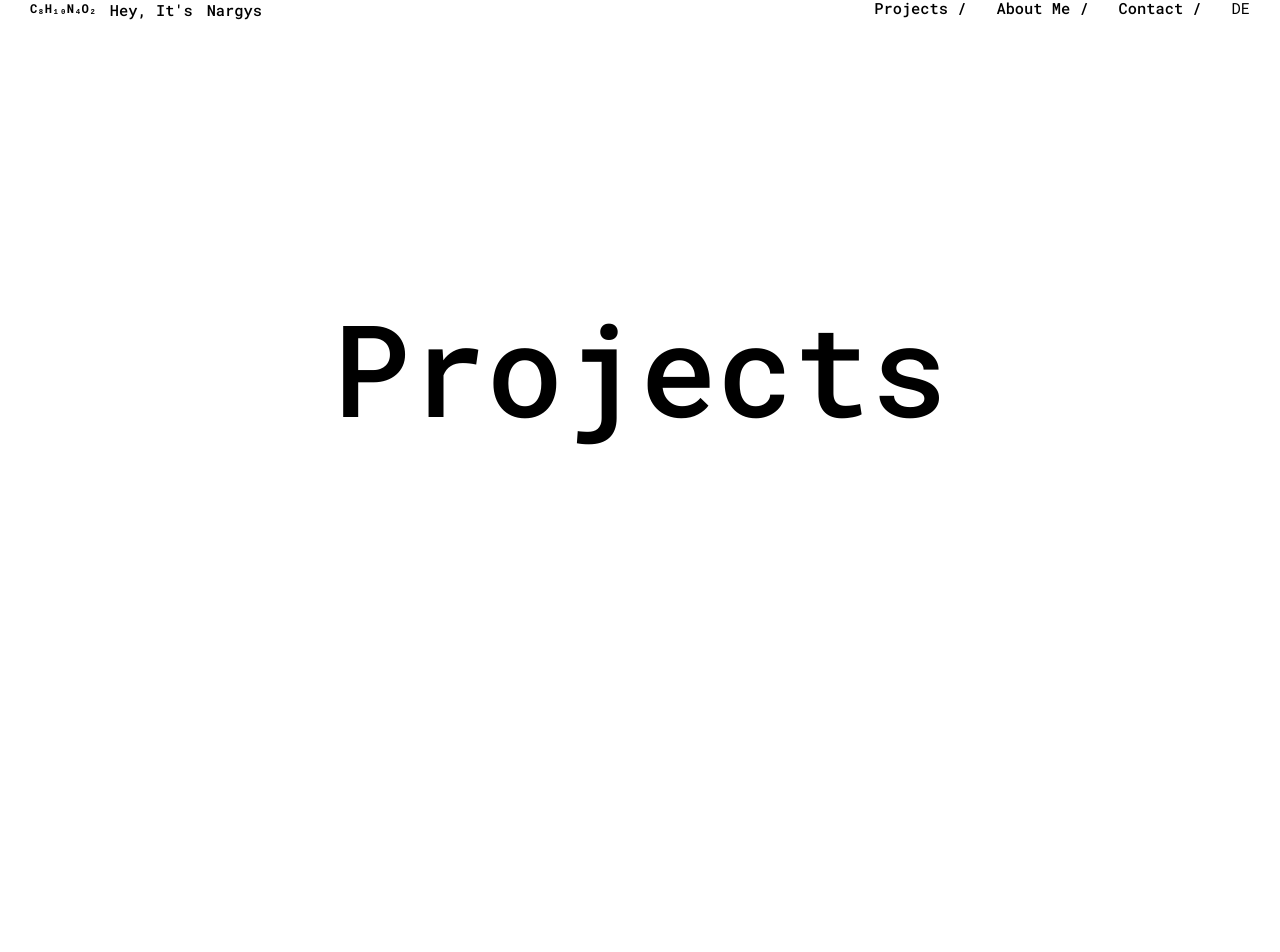
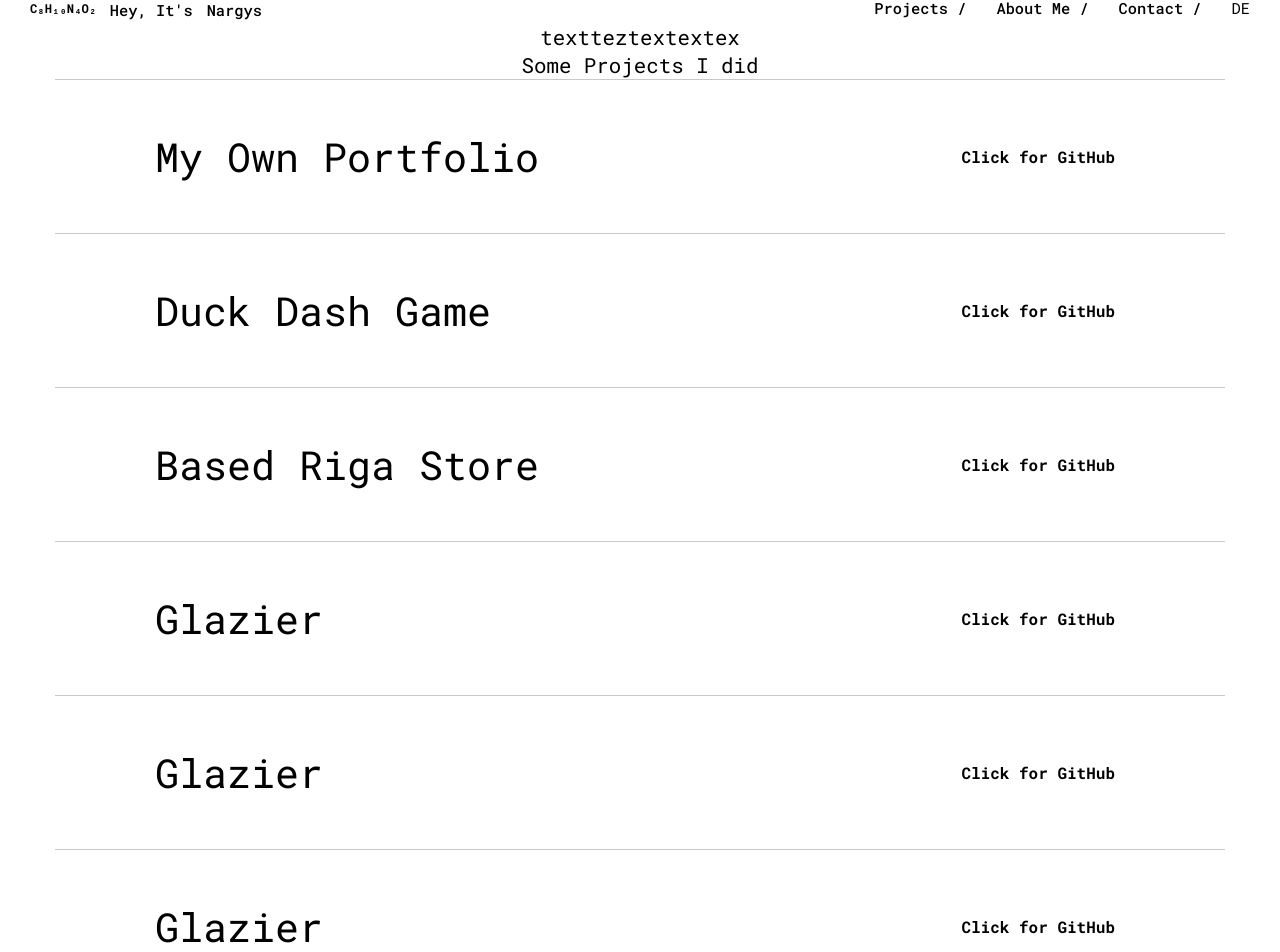
Before and after one commit to nargysc/portfolionrgs, a React (Create React App) app: page /projects in a window 1280 px wide. Shown: the part 32-984 px from the top of the page. Before the commit the page ends 800 px from the top, so only its background shows below. Built offline with nearby package versions, Linux system fonts and the light colour scheme; a web font is replaced by a local one.

Commit message:
Project component fixed

```diff
--- a/src/Components/ProjectG.js
+++ b/src/Components/ProjectG.js
@@ -3,7 +3,7 @@ import "./ProjectG.scss";
 import Magnetic from "./Magnetic";
 import { useTranslation } from "react-i18next";
 
-import IMG1 from "../images/netflix.png";
+import IMG1 from "../images/myown.png";
 import IMG2 from "../images/duckdash.png";
 import IMG3 from "../images/basedriga.png";
 import IMG4 from "../images/glazier.png";
@@ -23,17 +23,17 @@ const Home = () => {
           </Magnetic>
 
           <div
-            className="project netflix"
+            className="project myown"
             id="p1"
             onMouseEnter={() => setShowImage1(true)}
             onMouseLeave={() => setShowImage1(false)}
           >
-            <h3>Netflix</h3>
+            <h3>{t("myown")}</h3>
             <Magnetic>
               <a
                 className="alink"
-                href="https://github.com/nargysc/netflixweb"
-                target="_blank morepr"
+                href="https://github.com/nargysc/portfolionrgs"
+                target="_blank"
               >
                 {t("clickfordemo")}
               </a>
--- /dev/null
+++ b/src/Components/Projects.css
@@ -0,0 +1,107 @@
+#portfolio {
+  margin: 55px;
+  padding: 0;
+  box-sizing: border-box;
+  display: flex;
+  align-items: center;
+  justify-content: center;
+  position: relative;
+}
+
+.portfolio__container {
+  display: flex;
+  flex-direction: column;
+  align-items: center;
+  width: 1200px;
+  height: 100vh;
+}
+
+.project {
+  display: flex;
+  width: 100%;
+  align-items: center;
+  padding: 50px 100px 50px 100px;
+  justify-content: space-between;
+  border-top: 1px solid rgb(201, 201, 201);
+  cursor: pointer;
+  transition: all 0.2s linear;
+}
+
+h3 {
+  font-size: 40px;
+  font-weight: 400;
+  margin: 0;
+  transition: all 0.2s linear;
+}
+
+h4 {
+  font-size: 1.5em;
+  font-weight: 400;
+  transition: all 0.2s linear;
+}
+
+p {
+  font-size: 1.3em;
+  cursor: pointer;
+}
+
+.project:hover h3 {
+  transform: translateX(-10px);
+  opacity: 0.4;
+}
+
+.project:hover h4 {
+  transform: translateX(10px);
+  opacity: 0.4;
+}
+
+.project {
+  position: relative;
+}
+
+.project img {
+  display: none;
+  border-radius: 20px;
+  background-color: beige;
+  width: 25%;
+  position: absolute;
+  top: -12%;
+  left: 20%;
+  transform: translate(-50%, -50%);
+  max-width: 400px;
+  max-height: 350px;
+  z-index: 2;
+}
+
+.project:hover img {
+  display: block;
+}
+
+.morepr {
+  margin-top: 30px;
+  display: flex;
+  padding: 20px 50px;
+  border: none;
+  background-color: #1C1D20;
+  border-radius: 50px;
+  color: white;
+  font-size: 1em;
+  cursor: pointer;
+}
+
+.morepr:hover {
+  background-color: #867ba3;
+  color: white;
+  border: none;
+}
+
+.alink {
+  color: black;
+  padding: 10px 10px;
+  border-radius: 50px;
+  font-weight: bold;
+}
+
+.alink:hover {
+  color: #867ba3;
+}
--- a/src/Components/Projects.js
+++ b/src/Components/Projects.js
@@ -1,12 +1,185 @@
-import React from "react";
 import transition from "../transition";
+import React, { useState } from "react";
+import "./Projects.scss";
+import Magnetic from "./Magnetic";
+import { useTranslation } from "react-i18next";
 
-function Projects() {
+import IMG1 from "../images/myown.png";
+import IMG2 from "../images/duckdash.png";
+import IMG3 from "../images/basedriga.png";
+import IMG4 from "../images/glazier.png";
+
+const Home = () => {
+  const [showImage1, setShowImage1] = useState(false);
+  const [showImage2, setShowImage2] = useState(false);
+  const [showImage3, setShowImage3] = useState(false);
+  const [showImage4, setShowImage4] = useState(false);
+  const { t } = useTranslation();
   return (
     <div>
-      <h1>Projects</h1>
+      <section id="portfolio">
+        <div className="portfolio__container">
+          <p>textteztextextex</p>
+          <Magnetic>
+            <p className="some">{t("someproject")}</p>
+          </Magnetic>
+
+          <div
+            className="project myown"
+            id="p1"
+            onMouseEnter={() => setShowImage1(true)}
+            onMouseLeave={() => setShowImage1(false)}
+          >
+            <h3>{t("myown")}</h3>
+            <Magnetic>
+              <a
+                className="alink"
+                href="https://github.com/nargysc/portfolionrgs"
+                target="_blank"
+              >
+                {t("clickfordemo")}
+              </a>
+            </Magnetic>
+            {showImage1 && <img src={IMG1} alt="Netflix" />}
+          </div>
+          <div
+            className="project duckdash"
+            id="p2"
+            onMouseEnter={() => setShowImage2(true)}
+            onMouseLeave={() => setShowImage2(false)}
+          >
+            <h3>Duck Dash Game</h3>
+
+            <Magnetic>
+              <a
+                className="alink"
+                href="https://github.com/nargysc/DuckDashGame"
+                target="_blank"
+                rel="noreferrer"
+              >
+                {t("clickfordemo")}
+              </a>
+            </Magnetic>
+            {showImage2 && <img src={IMG2} alt="Duck Dash Game" />}
+          </div>
+          <div
+            className="project basedriga"
+            id="p3"
+            onMouseEnter={() => setShowImage3(true)}
+            onMouseLeave={() => setShowImage3(false)}
+          >
+            <h3>Based Riga Store</h3>
+            <Magnetic>
+              <a
+                className="alink"
+                href="https://github.com/nargysc/BasedRiga"
+                target="_blank"
+                rel="noreferrer"
+              >
+                {t("clickfordemo")}
+              </a>
+            </Magnetic>
+            {showImage3 && <img src={IMG3} alt="Based Riga Store" />}
+          </div>
+          <div
+            className="project glazier"
+            id="p4"
+            onMouseEnter={() => setShowImage4(true)}
+            onMouseLeave={() => setShowImage4(false)}
+          >
+            <h3>Glazier</h3>
+            <Magnetic>
+              <a
+                className="alink"
+                href="https://github.com/nargysc/GlazierS"
+                target="_blank"
+                rel="noreferrer"
+              >
+                {t("clickfordemo")}
+              </a>
+            </Magnetic>
+            {showImage4 && <img src={IMG4} alt="Glazier" />}
+          </div>
+          <div
+            className="project glazier"
+            id="p4"
+            onMouseEnter={() => setShowImage4(true)}
+            onMouseLeave={() => setShowImage4(false)}
+          >
+            <h3>Glazier</h3>
+            <Magnetic>
+              <a
+                className="alink"
+                href="https://github.com/nargysc/GlazierS"
+                target="_blank"
+                rel="noreferrer"
+              >
+                {t("clickfordemo")}
+              </a>
+            </Magnetic>
+            {showImage4 && <img src={IMG4} alt="Glazier" />}
+          </div>
+          <div
+            className="project glazier"
+            id="p4"
+            onMouseEnter={() => setShowImage4(true)}
+            onMouseLeave={() => setShowImage4(false)}
+          >
+            <h3>Glazier</h3>
+            <Magnetic>
+              <a
+                className="alink"
+                href="https://github.com/nargysc/GlazierS"
+                target="_blank"
+                rel="noreferrer"
+              >
+                {t("clickfordemo")}
+              </a>
+            </Magnetic>
+            {showImage4 && <img src={IMG4} alt="Glazier" />}
+          </div>
+          <div
+            className="project glazier"
+            id="p4"
+            onMouseEnter={() => setShowImage4(true)}
+            onMouseLeave={() => setShowImage4(false)}
+          >
+            <h3>Glazier</h3>
+            <Magnetic>
+              <a
+                className="alink"
+                href="https://github.com/nargysc/GlazierS"
+                target="_blank"
+                rel="noreferrer"
+              >
+                {t("clickfordemo")}
+              </a>
+            </Magnetic>
+            {showImage4 && <img src={IMG4} alt="Glazier" />}
+          </div>
+          <div
+            className="project glazier"
+            id="p4"
+            onMouseEnter={() => setShowImage4(true)}
+            onMouseLeave={() => setShowImage4(false)}
+          >
+            <h3>Glazier</h3>
+            <Magnetic>
+              <a
+                className="alink"
+                href="https://github.com/nargysc/GlazierS"
+                target="_blank"
+                rel="noreferrer"
+              >
+                {t("clickfordemo")}
+              </a>
+            </Magnetic>
+            {showImage4 && <img src={IMG4} alt="Glazier" />}
+          </div>
+        </div>
+      </section>
     </div>
   );
-}
+};
 
-export default transition(Projects);
+export default transition(Home);
--- /dev/null
+++ b/src/Components/Projects.scss
@@ -0,0 +1,108 @@
+#portfolio {
+    margin:55px;
+    padding: 0;
+    box-sizing: border-box;
+
+    display: flex;
+  align-items: center;
+  justify-content: center;
+  position: relative;
+}
+
+.portfolio__container {
+  display: flex;
+  flex-direction: column;
+  align-items: center;
+  width: 1200px;
+  height: 100vh;
+}
+
+.project {
+  display: flex;
+  width: 100%;
+  align-items: center;
+  padding: 50px 100px 50px 100px;
+  justify-content: space-between;
+  border-top: 1px solid rgb(201, 201, 201);
+  cursor: pointer;
+  transition: all 0.2s linear;
+}
+
+h3 {
+  font-size: 40px;
+  font-weight: 400;
+  margin: 0;
+  transition: all 0.2s linear;
+}
+
+h4 {
+  font-size: 1.5em;
+  font-weight: 400;
+  transition: all 0.2s linear;
+}
+
+p {
+  font-size: 1.3em;
+  cursor: pointer;
+}
+
+.project:hover h3 {
+  transform: translateX(-10px);
+  opacity: 0.4;
+}
+
+.project:hover h4 {
+  transform: translateX(10px);
+  opacity: 0.4;
+}
+
+.project {
+  position: relative;
+}
+
+.project img {
+  display: none;
+  border-radius: 20px;
+  background-color: beige;
+  width: 25%;
+  position: absolute;
+  top: -12%;
+  left: 20%;
+  transform: translate(-50%, -50%);
+  max-width: 400px;
+  max-height: 350px;
+  z-index: 2;
+}
+
+.project:hover img {
+  display: block;
+}
+
+.morepr {
+  margin-top: 30px;
+  display: flex;
+  padding: 20px 50px;
+  border: none;
+  background-color: #1C1D20;
+  border-radius: 50px;
+  color: white;
+  font-size: 1em;
+  cursor: pointer;
+}
+
+.morepr:hover {
+  background-color: #867ba3;
+  color: white;
+  border: none;
+}
+
+.alink {
+  color: black;
+  padding: 10px 10px;
+  border-radius: 50px;
+  font-weight: bold;
+}
+
+.alink:hover {
+  color: #867ba3;
+}
--- a/src/locales/de/translation.json
+++ b/src/locales/de/translation.json
@@ -9,6 +9,7 @@
     "aboutbutton":"Über Mich",
     "someproject":"Einige ausgewählte Projekte, die ich gemacht habe",
     "moreproject":"Weitere Projekte",
-    "clickfordemo":"Klicken Sie für GitHub Code"
+    "clickfordemo":"Klicken Sie für GitHub Code",
+    "myown":"Mein persönliches Portfolio"
 
 }
--- a/src/locales/en/translation.json
+++ b/src/locales/en/translation.json
@@ -9,7 +9,9 @@
               "aboutbutton":"About Me",
               "someproject":"Some Projects I did",
               "moreproject":"More Projects",
-                  "clickfordemo":"Click for GitHub"
+                  "clickfordemo":"Click for GitHub",
+                      "myown":"My Own Portfolio"
+
 
 
 
```
Also changed, not shown: src/images/myown.png (added).
